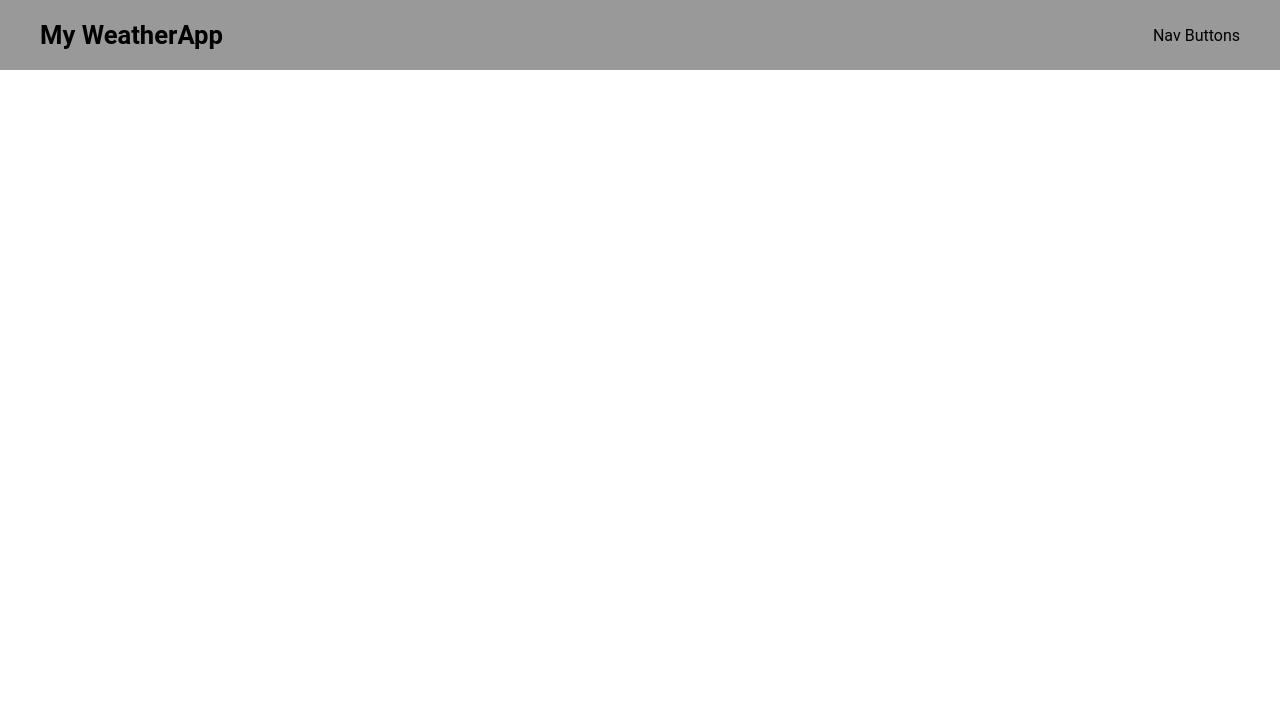
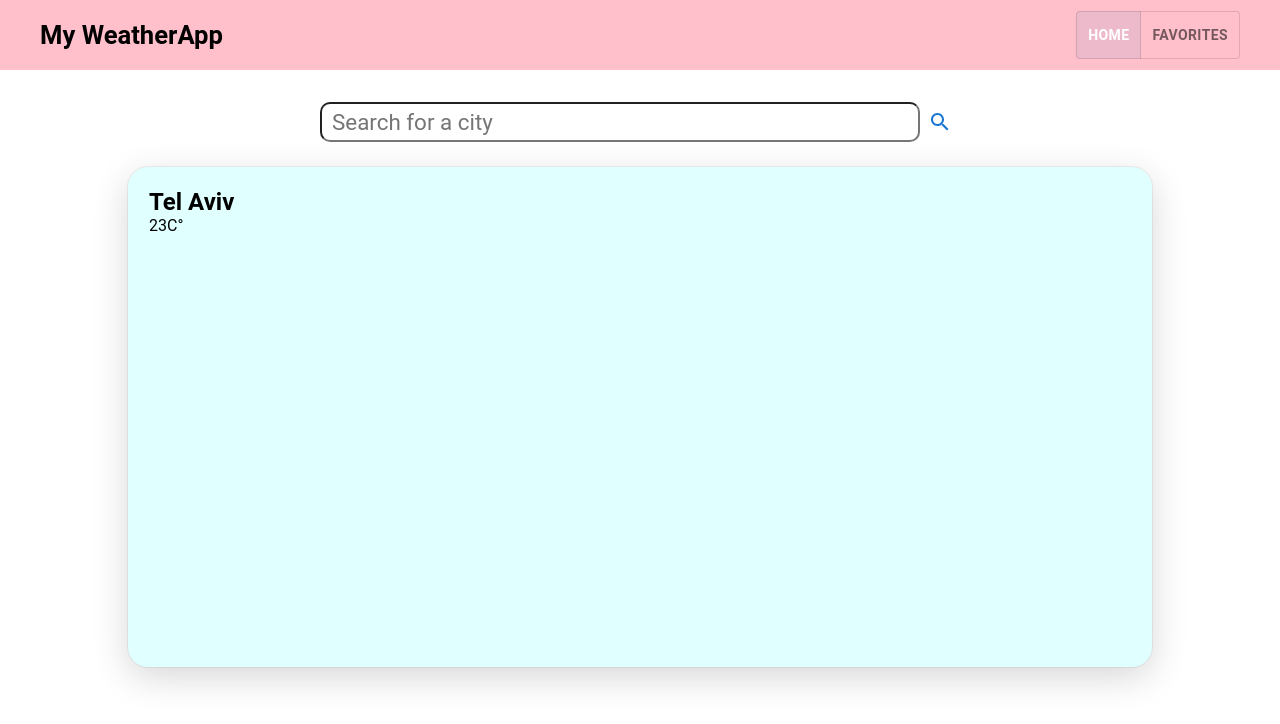
Before and after one commit to dvdbobr/David-Bobritsky-26-10-2021, a React (Create React App) app in the folder client/: page / in a window 1280 px wide. Shown: the top 724 px of the page. Built offline with nearby package versions, Linux system fonts and the light colour scheme.

Commit message:
search bar

```diff
--- a/client/src/App.css
+++ b/client/src/App.css
@@ -1,6 +1,16 @@
-*{
+* {
   margin: 0;
   padding: 0;
   box-sizing: border-box;
-  font-family: "Roboto","Helvetica","Arial",sans-serif;
+  font-family: "Roboto", "Helvetica", "Arial", sans-serif;
 }
+
+a, :visited {
+  outline: 0;
+  outline: none;
+}
+
+:hover, :active, :focus {
+  outline: 0;
+  outline: none;
+}
--- a/client/src/App.js
+++ b/client/src/App.js
@@ -3,11 +3,13 @@ import "./App.css";
 import { Route } from "react-router";
 import { BrowserRouter } from "react-router-dom";
 import Home from "./pages/home/Home";
+import Favorites from "./pages/favorites/Favorites";
 
 function App() {
   return (
     <BrowserRouter>
       <Route exact path="/" component={Home} />
+      <Route exact path="/favorites" component={Favorites} />
     </BrowserRouter>
   );
 }
--- /dev/null
+++ b/client/src/components/mainContainer/MainContainer.jsx
@@ -0,0 +1,15 @@
+import React from "react";
+import "./mainContainer.css";
+export default function MainContainer() {
+  return (
+    <div className="mainContainer">
+      <div className="mainContainerTopRow">
+        <div className="degrees">
+          <h2>Tel Aviv</h2>
+          <span>23C&deg;</span>
+        </div>
+      </div>
+
+    </div>
+  );
+}
--- /dev/null
+++ b/client/src/components/mainContainer/mainContainer.css
@@ -0,0 +1,24 @@
+.mainContainer {
+    margin: 0 auto;
+    margin-top: 2rem;
+    width: 80%;
+    height: 500px;
+    background-color: lightcyan;
+    display: flex;
+    justify-content: space-between;
+    align-items: center;
+    flex-direction: column;
+    border-radius: 20px;
+    margin: 45px auto;
+    padding: 1rem;
+    box-shadow: rgba(0, 0, 0, 0.16) 0px 10px 36px 0px, rgba(0, 0, 0, 0.06) 0px 0px 0px 1px;
+}
+.mainContainerTopRow{
+    display: flex;
+    justify-content: space-between;
+    height:20%;
+    width: 100%;
+}
+.degrees{
+    padding:5px;
+}
--- a/client/src/components/navbar/Navbar.jsx
+++ b/client/src/components/navbar/Navbar.jsx
@@ -1,10 +1,39 @@
-import React from 'react'
-import './navbar.css'
+import React from "react";
+import "./navbar.css";
+import ToggleButton from "@mui/material/ToggleButton";
+import ToggleButtonGroup from "@mui/material/ToggleButtonGroup";
+import { Link, useLocation } from "react-router-dom";
 export default function Navbar() {
-    return (
-        <div className="navbar">
-            <div className="navbarLeft"><span>My WeatherApp</span></div>
-            <div className="navbarRight"><span>Nav Buttons</span></div>
-        </div>
-    )
+  const location = useLocation();
+  return (
+    <div className="navbar">
+      <div className="navbarLeft">
+        <span>My WeatherApp</span>
+      </div>
+      <div className="navbarRight">
+        <ToggleButtonGroup>
+          <Link to="/">
+            <ToggleButton
+              color="primary"
+              value="home"
+              selected={location.pathname === "/"}
+              className="navbar-buttons"
+            >
+              <span>home</span>
+            </ToggleButton>
+          </Link>
+          <Link to="/favorites">
+            <ToggleButton
+              color="primary"
+              value="favorites"
+              selected={location.pathname === "/favorites"}
+              className="navbar-buttons"
+            >
+              <span>favorites</span>
+            </ToggleButton>
+          </Link>
+        </ToggleButtonGroup>
+      </div>
+    </div>
+  );
 }
--- a/client/src/components/navbar/navbar.css
+++ b/client/src/components/navbar/navbar.css
@@ -3,7 +3,7 @@
     display: flex;
     justify-content: space-between;
     align-items: center;
-    background-color: #999;
+    background-color: pink;
     height: 70px;
     width: 100vw;
 }
@@ -12,3 +12,23 @@
     font-weight: bold;
     font-size: clamp(1rem, 2vw, 2rem);
 }
+a {
+    text-decoration: none;
+}
+
+a>button>span {
+    font-weight: bold;
+}
+
+a>button[aria-pressed="true"]>span {
+    color: white;
+}
+
+@media (max-width: 880px) {
+    /* .navbar-left>span {
+        font-size: 1rem;
+    } */
+    .navbar {
+        padding: 0 15px;
+    }
+}
--- /dev/null
+++ b/client/src/components/searchBar/SearchBar.jsx
@@ -0,0 +1,97 @@
+import React, { useEffect, useState } from "react";
+import "./searchBar.css";
+import axios from "axios";
+import SearchIcon from "@mui/icons-material/Search";
+import IconButton from "@mui/material/IconButton";
+
+export default function SearchBar() {
+  const [searchValue, setSearchValue] = useState("");
+  const [citiesResult, setCitiesResult] = useState("");
+  const [currentWeather, setCurrentWeather] = useState();
+
+  const search = async () => {
+    if (localStorage.getItem("currentCity")) {
+      setCitiesResult(JSON.parse(localStorage.getItem("currentCity")));
+    } else {
+      try {
+        if (/^[A-Za-z ]*$/.test(searchValue)) {
+          console.log("in search function");
+          const response = await axios.get(
+            `/api/autoComplete?q=${searchValue}`
+          );
+          setCitiesResult(response.data);
+          //   localStorage.setItem("currentCity", JSON.stringify(response.data));
+          console.log(response.data[0]);
+          console.log(citiesResult);
+        }
+      } catch (err) {
+        console.log(err);
+      }
+    }
+  };
+  const getCurrentWeather = async (cityKey, cityName) => {
+    if (localStorage.getItem("currentCity")) {
+      setCitiesResult(JSON.parse(localStorage.getItem("currentCity")));
+    } else {
+      try {
+        console.log(cityKey);
+        console.log("in search2 function");
+        setSearchValue(cityName);
+        const response = await axios.get(`/api/currentWeather/${cityKey}`);
+        setCurrentWeather(response.data);
+        //   localStorage.setItem("currentCity", JSON.stringify(response.data));
+        console.log(response.data);
+        console.log(currentWeather);
+      } catch (err) {
+        console.log(err);
+      }
+    }
+  };
+
+  useEffect(() => {
+    if (searchValue.length > 0) {
+      const delayDebounce = setTimeout(() => {
+        console.log(searchValue);
+      }, 3000);
+
+      return () => clearTimeout(delayDebounce);
+    }
+  }, [searchValue]);
+  return (
+    <div className="searchBar">
+      <input
+        type="text"
+        placeholder="Search for a city"
+        value={searchValue}
+        onChange={(e) => {
+          setSearchValue(e.target.value);
+        }}
+      />
+      <div className="searchIcon">
+        <IconButton color="primary" onClick={search}>
+          <SearchIcon />
+        </IconButton>
+      </div>
+      {searchValue && citiesResult ? (
+        <div className="searchData">
+          {citiesResult.map((c) => {
+            return (
+              <div
+                key={c.Key}
+                onClick={() => {
+                  getCurrentWeather(c.Key, c.LocalizedName);
+                }}
+              >
+                {c.LocalizedName}, {c.AdministrativeArea.LocalizedName},{" "}
+                {c.Country.LocalizedName}
+              </div>
+            );
+          })}
+        </div>
+      ) : null}
+      {/* <button onClick={() => getCurrentWeather(result[0]["Key"])}>
+    getWeather
+  </button> */}
+    </div>
+  );
+}
--- /dev/null
+++ b/client/src/components/searchBar/searchBar.css
@@ -0,0 +1,52 @@
+.searchBar {
+    width: 50vw;
+    height: 20px;
+    display: flex;
+    justify-content: center;
+    margin-top: 2rem;
+    margin-left: auto;
+    margin-right: auto;
+    position: relative;
+}
+
+.searchBar>input {
+    width: 100%;
+    height: 40px;
+    border-radius: 10px;
+    font-size: 1.4rem;
+    padding: 10px;
+    z-index: 2;
+}
+
+.searchData {
+    position: absolute;
+    padding: 10px;
+    top: 30px;
+    left: 0;
+    height: 150px;
+    width: calc(100% - 40px);
+    border-radius: 0 0 10px 10px;
+    background-color: lightgoldenrodyellow;
+    overflow: hidden;
+    overflow-y: auto;
+}
+
+.searchData>div {
+    margin-top: 8px;
+}
+.searchData>div:hover{
+    cursor: pointer;
+    background-color: rgb(250, 210, 210);
+}
+
+/* .searchIcon {
+    position: absolute;
+    right: 11px;
+    top: 8px;
+} */
+
+@media (max-width: 880px) {
+    .searchBar {
+        width: 90vw;
+    }
+}
--- /dev/null
+++ b/client/src/pages/favorites/Favorites.jsx
@@ -0,0 +1,11 @@
+import React from 'react'
+import Navbar from '../../components/navbar/Navbar'
+
+export default function Favorites() {
+    return (
+        <div>
+            <Navbar/>
+            favs
+        </div>
+    )
+}
--- a/client/src/pages/home/Home.jsx
+++ b/client/src/pages/home/Home.jsx
@@ -1,10 +1,14 @@
 import React from 'react'
+import MainContainer from '../../components/mainContainer/MainContainer'
 import Navbar from '../../components/navbar/Navbar'
+import SearchBar from '../../components/searchBar/SearchBar'
 import './home.css'
 export default function Home() {
     return (
         <div className="home">
             <Navbar/>
+            <SearchBar/>
+            <MainContainer/>
         </div>
     )
 }
--- a/client/src/pages/home/home.css
+++ b/client/src/pages/home/home.css
@@ -1,4 +1,5 @@
 .home{
+    overflow:hidden;
     width: 100vw;
     height: 100vh;
 }
```
Also changed, not shown: client/package.json (+8 -0 lines), 2 other files (tests, documents, lock files or other folders).
